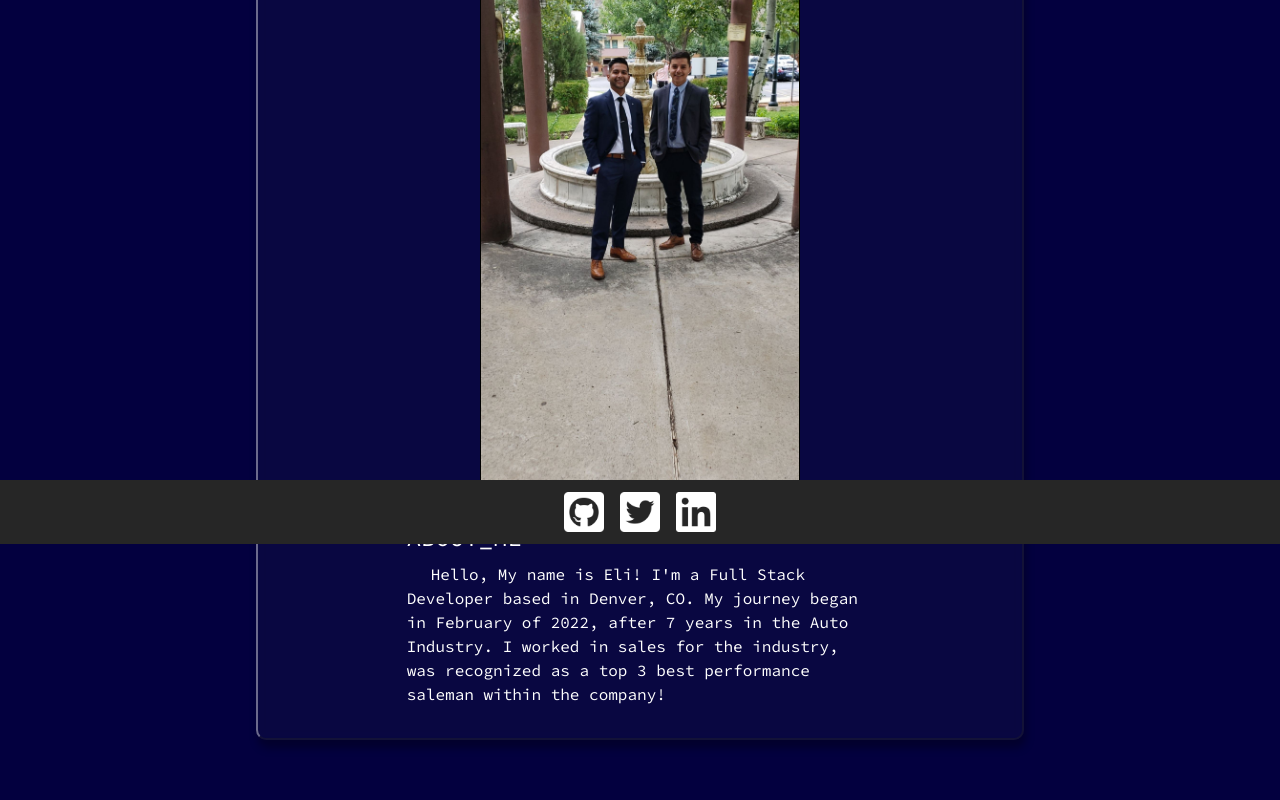
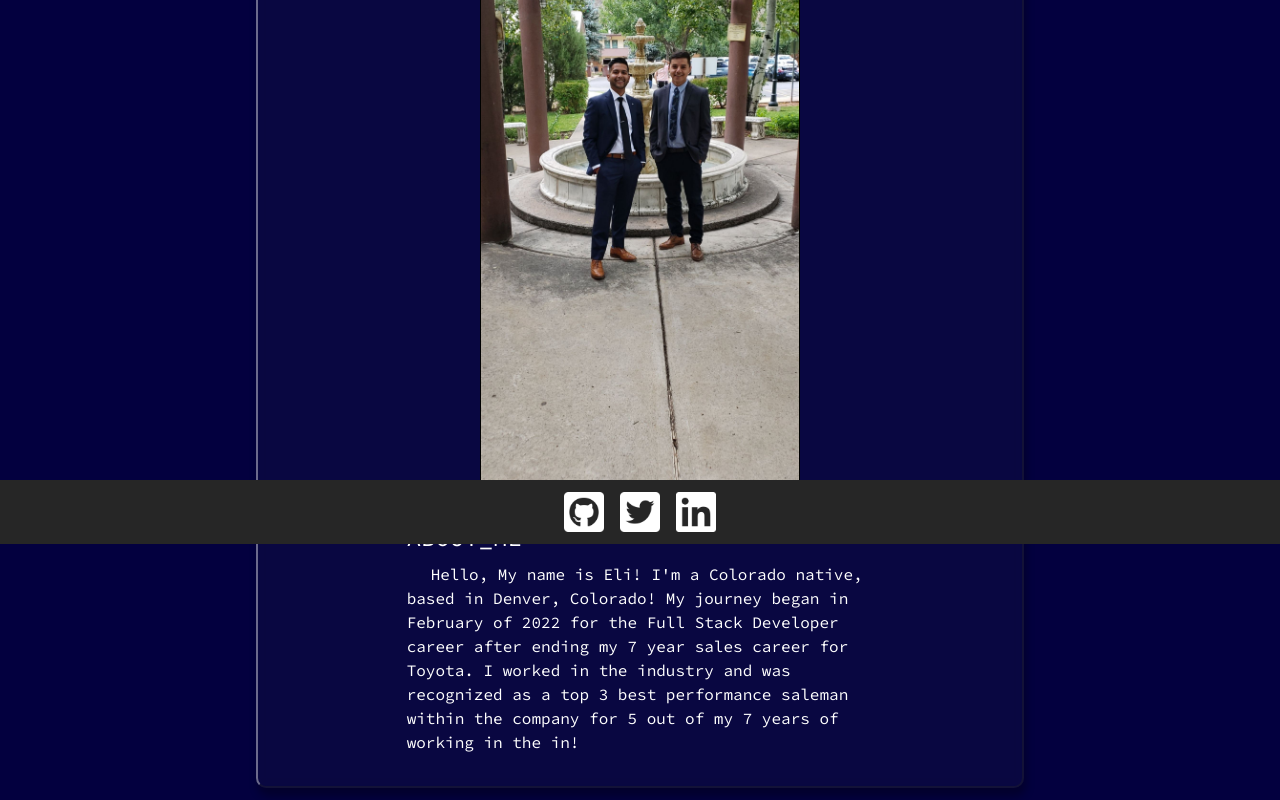
Before and after one commit to gokublue007/react-to-elias, a React (Create React App) app: page / in a window 1280 px wide. Shown: the part 256-1056 px from the top of the page. Before the commit the page ends 1008 px from the top, so only its background shows below. Built offline with nearby package versions, Linux system fonts and the light colour scheme.

Commit message:
Added last touches to the webpage

```diff
--- a/src/components/About.js
+++ b/src/components/About.js
@@ -16,9 +16,9 @@ const About = () => {
 						About_Me
 					</h2>
 					<p id="lorem_text" className=" indent-6">
-						Hello, My name is Eli! I'm a Full Stack Developer based in Denver, CO.
-						My journey began in February of 2022, after 7 years in the Auto Industry.
-                        I worked in sales for the industry, was recognized as a top 3 best performance saleman within the company!
+						Hello, My name is Eli! I'm a Colorado native, based in Denver, Colorado!
+						My journey began in February of 2022 for the Full Stack Developer career after ending my 7 year sales career for Toyota.
+                        I worked in the industry and was recognized as a top 3 best performance saleman within the company for 5 out of my 7 years of working in the in!
 					</p>
 				</div>
 			</div>
```
